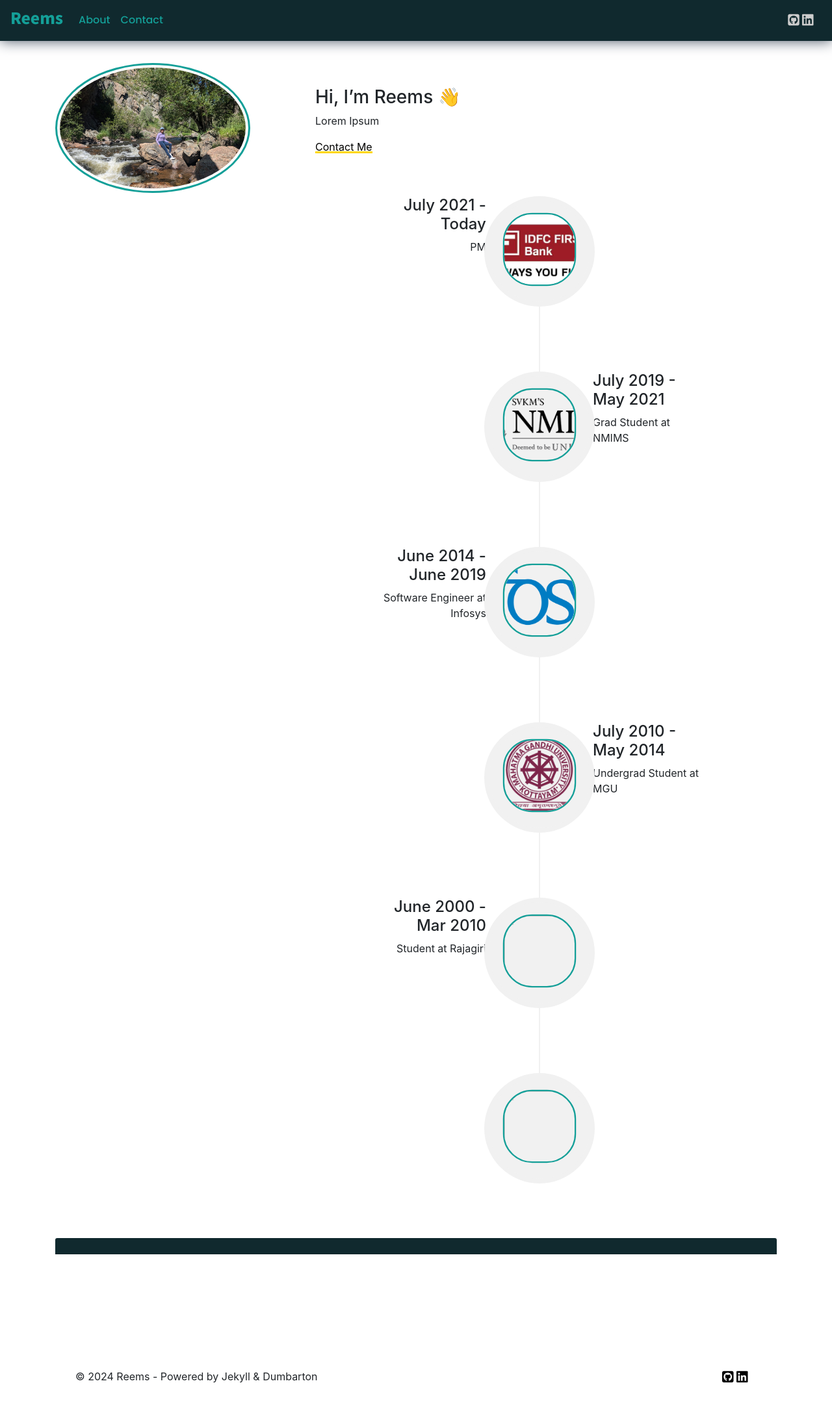
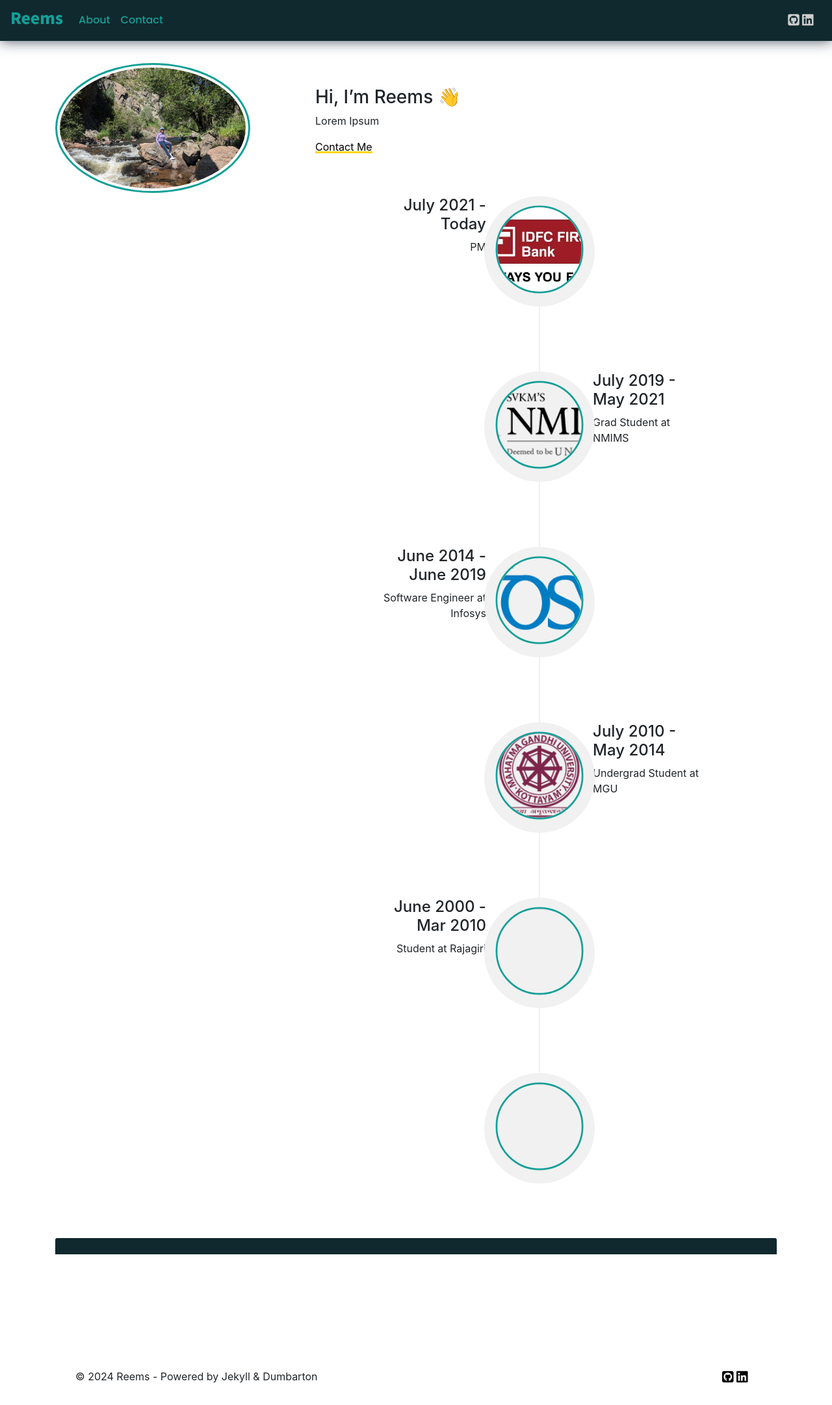
Before and after one commit to reemstk/reemstk.github.io, a Jekyll site: the page built from index.md, in a window 1280 px wide. Shown: the whole page at 65% size. Built offline with Jekyll 4.4.1, drawn with Linux system fonts in a browser that asks for light colours; nearby versions of some CDN libraries; comment, search, counter and statistics services are not loaded; our own code applies the rules of GitHub Pages for plain Markdown files.

Commit message:
Update main.css

```diff
--- a/css/main.css
+++ b/css/main.css
@@ -75,8 +75,8 @@ a.highlighted:hover {
 /* Styling */
 
 .img-circle{
-    border-radius:40%;
-    transform: scale(0.75);
+    border-radius: 50%;
+    transform: scale(0.9);
     width:150px;
     height:150px;
     object-fit:cover;
```
